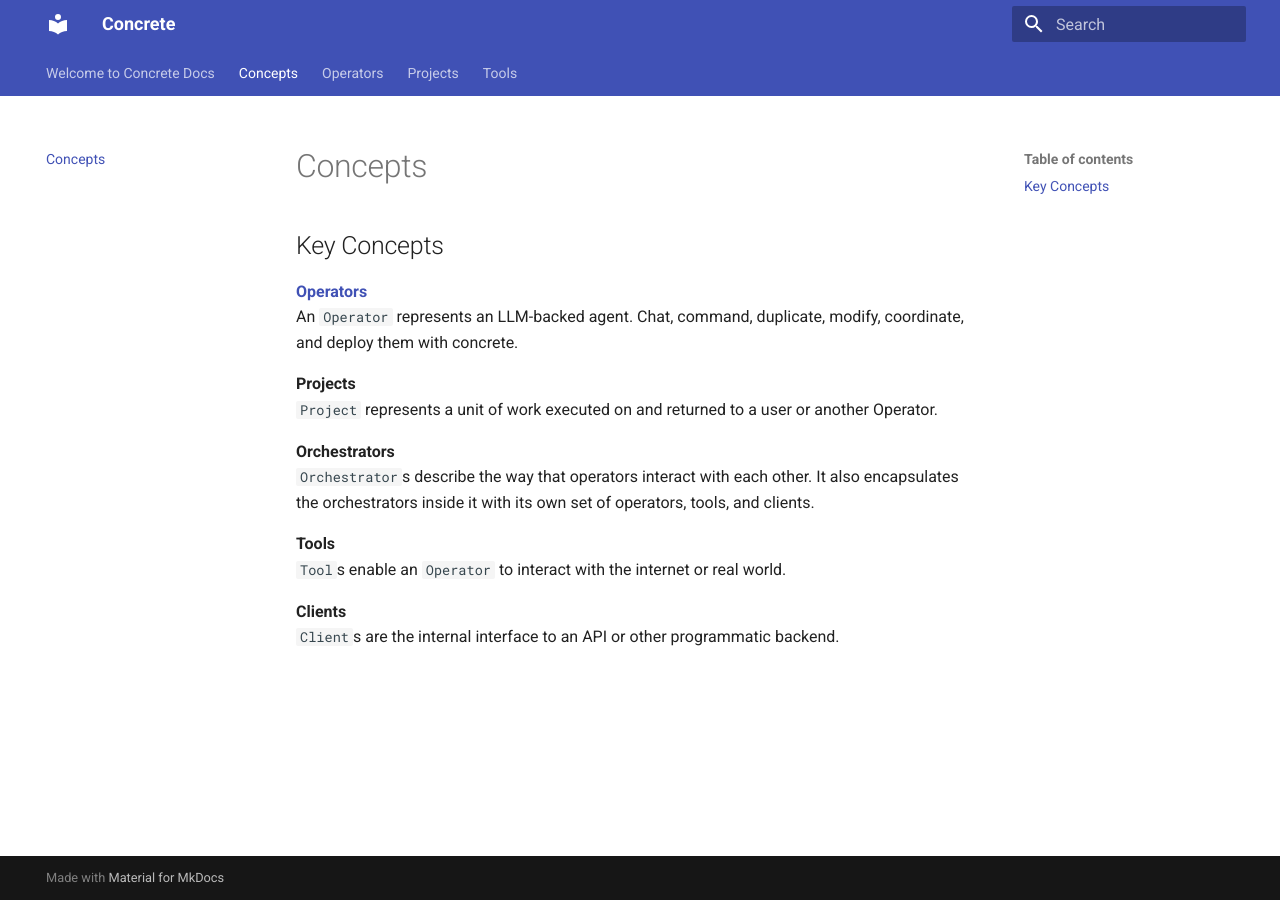
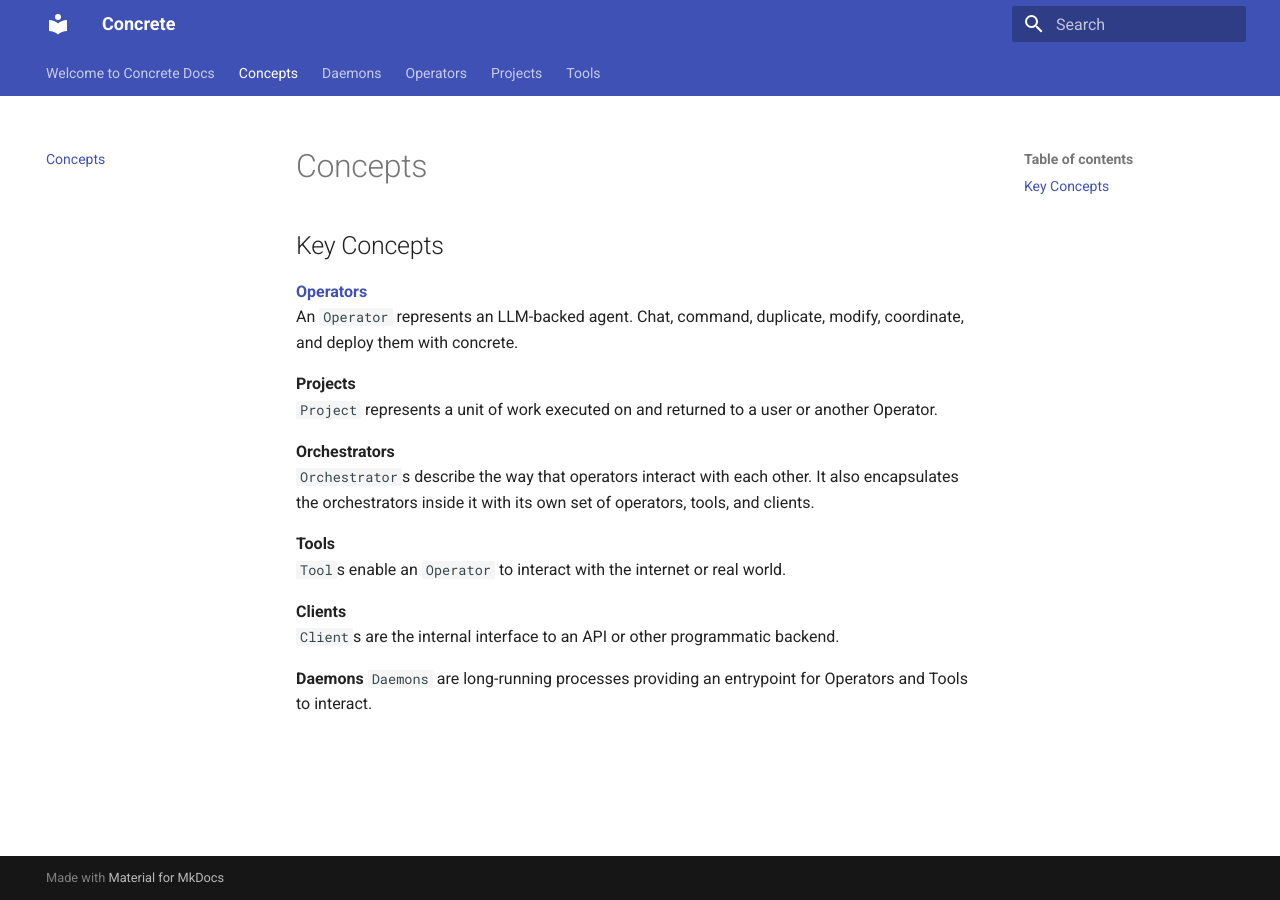
Before and after one commit to abstractoperators/concrete, an MkDocs documentation site: the page built from webapp/docs/docs/concepts.md, in a window 1280 px wide. Built offline with MkDocs 1.6.1 and Material for MkDocs 9.7.7, drawn with Linux system fonts in a browser that asks for light colours.

Commit message:
Move Daemon documentation to mkdocs

```diff
--- a/webapp/docs/docs/concepts.md
+++ b/webapp/docs/docs/concepts.md
@@ -13,3 +13,6 @@
 
 **Clients**
 `Client`s are the internal interface to an API or other programmatic backend.
+
+**Daemons**
+`Daemons` are long-running processes providing an entrypoint for Operators and Tools to interact.
```
Also changed, not shown: webapp/docs/docs/daemons.md (added, +6 -0 lines), webapp/docs/docs/index.md (+1 -0 lines).
